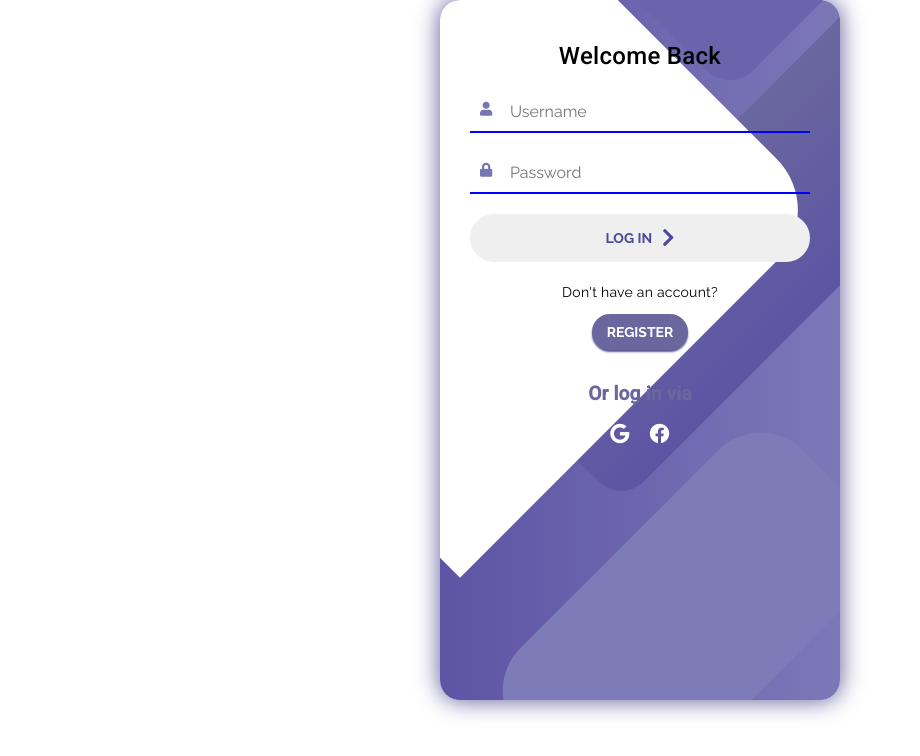
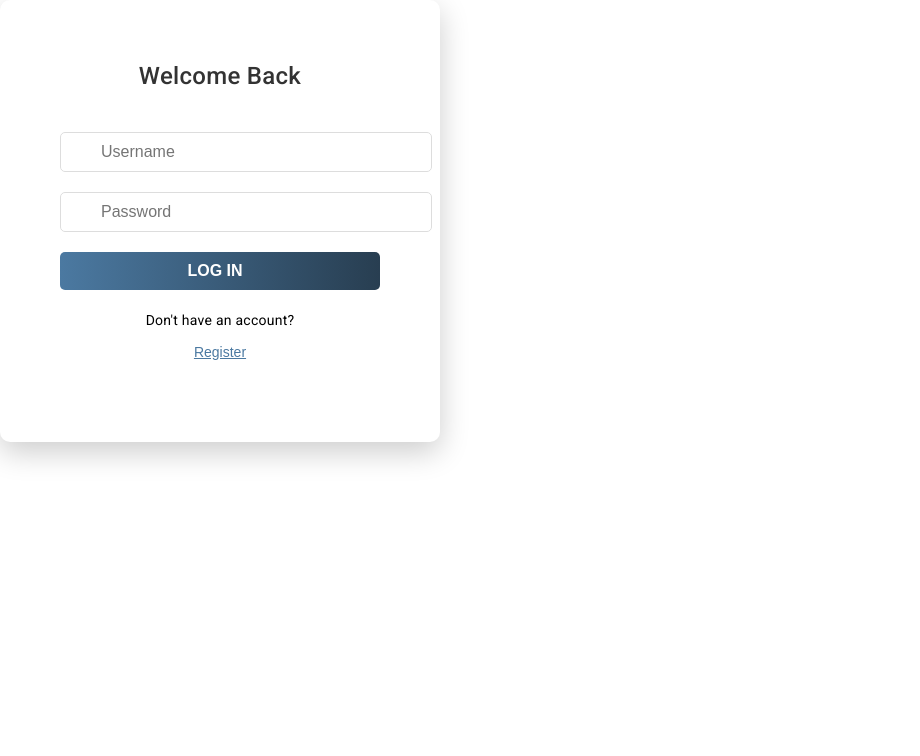
Before and after one commit to deepali15/OnlinePublishingPlatform, an Angular app: page /login in a window 1280 px wide. Shown: the top 756 px of the page, without its empty margins (0-920 px from the left). Built offline with nearby package versions, Linux system fonts and the light colour scheme.

Commit message:
google login fix

```diff
--- a/src/app/author-directory/author-directory.component.html
+++ b/src/app/author-directory/author-directory.component.html
@@ -47,7 +47,9 @@
         <div class="authors">
             <div class="author-card" *ngFor="let author of authors">
                 <div class="author-badge">{{ author.category }}</div>
-                <div class="author-thumbnail"></div>
+                <div class="author-thumbnail">
+                    <img [src]="getImage(author.image)" alt="{{ author.authorName }}" />
+                </div>
                 <h3>{{ author.authorName }}</h3>
                 <p>{{ author.bio }}</p>
                 <button class="visit-btn" (click)="viewDetails(author.id)">Visit →</button>
--- a/src/app/login/login.component.css
+++ b/src/app/login/login.component.css
@@ -1,181 +1,20 @@
-@import url('https://fonts.googleapis.com/css2?family=Raleway:wght@400;700&display=swap');
+/*
 
-* {
-  box-sizing: border-box;
-  margin: 0;
-  padding: 0;
-  font-family: 'Raleway', sans-serif;
-}
-
-body {
-  background: linear-gradient(90deg, #C7C5F4, #776BCC);
-  height: 100vh;
-  display: flex;
-  justify-content: center;
-  align-items: center;
-}
-
-.container {
-  display: flex;
-  justify-content: center;
-  align-items: center;
-}
-
-.screen {
-  background: linear-gradient(90deg, #5D54A4, #7C78B8);
-  position: relative;
-  height: 700px;
-  width: 400px;
-  border-radius: 20px;
-  box-shadow: 0px 0px 24px #5C5696;
-  overflow: hidden;
-}
-
-.screen__content {
-  z-index: 1;
-  position: relative;
-  padding: 40px 30px;
-  height: 100%;
-}
-
-.screen__background {
-  position: absolute;
-  top: 0;
-  left: 0;
-  right: 0;
-  bottom: 0;
-  z-index: 0;
-}
-
-.screen__background__shape {
-  transform: rotate(45deg);
-  position: absolute;
-}
-
-.screen__background__shape1 {
-  height: 520px;
-  width: 520px;
-  background: #FFF;
-  top: -50px;
-  right: 120px;
-  border-radius: 0 72px 0 0;
-}
-
-.screen__background__shape2 {
-  height: 220px;
-  width: 220px;
-  background: #6C63AC;
-  top: -172px;
-  right: 0;
-  border-radius: 32px;
-}
-
-.screen__background__shape3 {
-  height: 540px;
-  width: 190px;
-  background: linear-gradient(270deg, #5D54A4, #6A679E);
-  top: -24px;
-  right: 0;
-  border-radius: 32px;
-}
-
-.screen__background__shape4 {
-  height: 400px;
-  width: 200px;
-  background: #7E7BB9;
-  top: 420px;
-  right: 50px;
-  border-radius: 60px;
-}
-
-.login {
-  width: 100%;
-}
-
-.login__title {
-  font-size: 24px;
-  color:black;
-  text-align: center;
-  margin-bottom: 20px;
-}
-
-.login__field {
-  position: relative;
-  margin-bottom: 20px;
-}
-
-.login__icon {
-  position: absolute;
-  top: 10px;
-  left: 10px;
-  color: #7875B5;
-}
-
-.login__input {
-  width: 100%;
-  padding: 10px 10px 10px 40px;
-  border: none;
-  border-bottom: 2px solid blue;
-  background: none;
-  font-size: 16px;
-  color: black;
-
-  transition: border-color 0.3s;
-}
-
-.login__input:focus {
-  border-bottom-color: blue;
-  outline: none;
-}
-
-.login__submit {
-
-  color: #4C489D;
-  font-size: 14px;
-  padding: 14px;
-  border-radius: 26px;
-  border: none;
-  width: 100%;
-  text-transform: uppercase;
-  font-weight: 700;
-  display: flex;
-  align-items: center;
-  justify-content: center;
-  cursor: pointer;
-  transition: background 0.3s, transform 0.2s;
-}
-
-.login__submit:hover {
-  background: #6A679E;
-  color: #FFF;
-}
-
-.button__icon {
-  font-size: 20px;
-  margin-left: 10px;
-}
-
-.register {
-  text-align: center;
-  margin-top: 20px;
-}
-/* Update for "Welcome Back" or other heading text */
 .login h3,
 .social-login h3 {
-  color: black; /* Darker color for better visibility */
+  color: black;
   font-weight: bold;
   font-size: 1.2rem;
 }
 
-/* Update for "Log in via" text */
 .social-login h3 {
-  color: #6A679E; /* Slightly lighter shade but contrasting */
+  color: #6A679E;
 }
 
 
 .register__button {
-	background: #6A679E; /* Changed to a visible background color */
-	color: #FFF; /* White text for better contrast */
+	background: #6A679E;
+	color: #FFF;
 	border: none;
 	font-size: 14px;
 	text-transform: uppercase;
@@ -189,8 +28,8 @@ body {
   }
 
   .register__button:hover {
-	background: #4C489D; /* Slightly darker shade on hover */
-	transform: scale(1.05); /* Subtle scaling effect */
+	background: #4C489D;
+	transform: scale(1.05);
   }
 
 
@@ -214,4 +53,139 @@ body {
 
 .social-login__icon:hover {
   transform: scale(1.2);
+}  */
+
+
+body {
+  margin: 0;
+  font-family: 'Roboto', sans-serif;
+  background: linear-gradient(135deg, #4b79a1, #283e51);
+  height: 100vh;
+  display: flex;
+  justify-content: center;
+  align-items: center;
 }
+
+.container {
+  width: 400px;
+  max-width: 90%;
+  background: #ffffff;
+  border-radius: 10px;
+  box-shadow: 0px 10px 30px rgba(0, 0, 0, 0.2);
+  overflow: hidden;
+  padding: 20px;
+}
+
+.screen {
+  display: flex;
+  flex-direction: column;
+  align-items: center;
+  padding: 40px;
+}
+
+.screen__content {
+  width: 100%;
+}
+
+.login {
+  display: flex;
+  flex-direction: column;
+  gap: 20px;
+}
+
+.login__title {
+  font-size: 24px;
+  color: #333333;
+  margin-bottom: 20px;
+  text-align: center;
+}
+
+.login__field {
+  position: relative;
+}
+
+.login__icon {
+  position: absolute;
+  left: 15px;
+  top: 50%;
+  transform: translateY(-50%);
+  font-size: 18px;
+  color: #777777;
+}
+
+.login__input {
+  width: 100%;
+  padding: 10px 10px 10px 40px;
+  border: 1px solid #ddd;
+  border-radius: 5px;
+  font-size: 16px;
+  outline: none;
+  color: #333333;
+  transition: border-color 0.3s;
+}
+
+.login__input:focus {
+  border-color: #4b79a1;
+}
+
+.button {
+  width: 100%;
+  padding: 10px;
+  border: none;
+  border-radius: 5px;
+  font-size: 16px;
+  cursor: pointer;
+  display: flex;
+  justify-content: center;
+  align-items: center;
+  transition: background-color 0.3s, transform 0.2s;
+}
+
+.login__submit {
+  background: linear-gradient(90deg, #4b79a1, #283e51);
+  color: #ffffff;
+  font-weight: bold;
+  text-transform: uppercase;
+}
+
+.button__text {
+  margin-right: 10px;
+}
+
+.button__icon {
+  font-size: 16px;
+}
+
+.button:hover {
+  background: linear-gradient(90deg, #283e51, #4b79a1);
+  transform: translateY(-2px);
+}
+
+.register {
+  text-align: center;
+  margin-top: 20px;
+  font-size: 14px;
+}
+
+.register__button {
+  background: none;
+  border: none;
+  color: #4b79a1;
+  font-size: 14px;
+  cursor: pointer;
+  text-decoration: underline;
+}
+
+.register__button:hover {
+  color: #283e51;
+}
+
+.g_id_signin {
+  margin-top: 20px;
+  display: flex;
+  justify-content: center;
+}
+
+#g_id_onload {
+  margin-bottom: 10px;
+}
--- a/src/app/login/login.component.html
+++ b/src/app/login/login.component.html
@@ -1,4 +1,4 @@
-<link href="https://cdnjs.cloudflare.com/ajax/libs/font-awesome/5.15.4/css/all.min.css" rel="stylesheet" />
+<!-- <link href="https://cdnjs.cloudflare.com/ajax/libs/font-awesome/5.15.4/css/all.min.css" rel="stylesheet" /> -->
 
 <div class="container">
   <div class="screen">
@@ -23,20 +23,21 @@
         <p>Don't have an account?</p>
         <button class="register__button" (click)="toRegister()">Register</button>
       </div>
-
+<!--
       <div class="social-login">
         <h3>Or log in via</h3>
         <div class="social-icons">
           <a href="#" class="social-login__icon">
             <i class="fab fa-google"></i>
+            <script src="https://accounts.google.com/gsi/client" async defer></script>
           </a>
           <a href="#" class="social-login__icon">
             <i class="fab fa-facebook"></i>
           </a>
         </div>
       </div>
-    </div>
-
+    </div> -->
+<!--
     <div class="screen__background">
       <span class="screen__background__shape screen__background__shape4"></span>
       <span class="screen__background__shape screen__background__shape3"></span>
@@ -44,4 +45,22 @@
       <span class="screen__background__shape screen__background__shape1"></span>
     </div>
   </div>
+</div>  -->
+
+<div id="g_id_onload"
+     data-client_id="200451332242-lnrn2ru2b7mp9rjmsd5c5tgo4lc0eroc.apps.googleusercontent.com"
+     data-context="signin"
+     data-ux_mode="popup"
+     data-login_uri="http://localhost:4200/home"
+     data-auto_select="true"
+     data-itp_support="true">
 </div>
+
+<div class="g_id_signin"
+     data-type="standard"
+     data-shape="pill"
+     data-theme="filled_blue"
+     data-text="signin_with"
+     data-size="large"
+     data-logo_alignment="left">
+</div>
--- a/src/index.html
+++ b/src/index.html
@@ -11,6 +11,7 @@
 
   <link href="https://fonts.googleapis.com/css2?family=Roboto:wght@300;400;500&display=swap" rel="stylesheet">
   <link href="https://fonts.googleapis.com/icon?family=Material+Icons" rel="stylesheet">
+  <script src="https://accounts.google.com/gsi/client" async defer></script>
 </head>
 <body class="mat-typography">
   <app-root></app-root>
```
Also changed, not shown: src/app/author-directory/author-directory.component.css (+40 -44 lines), firebase.json (deleted).
